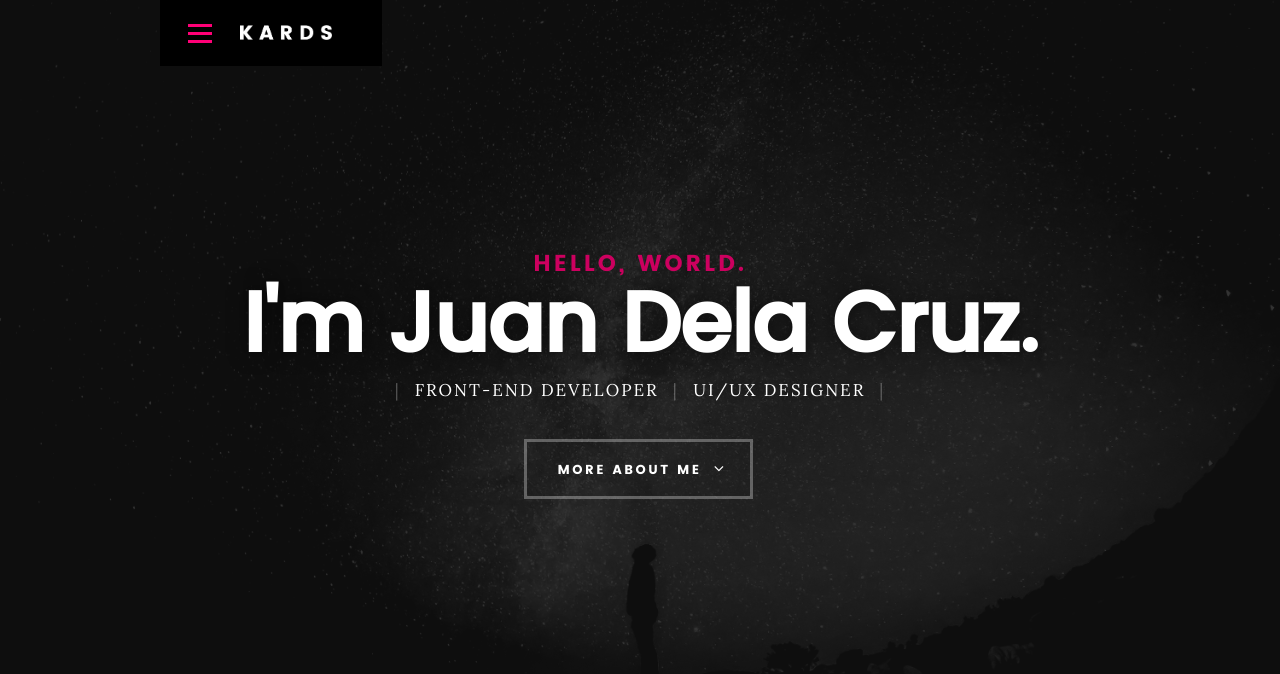
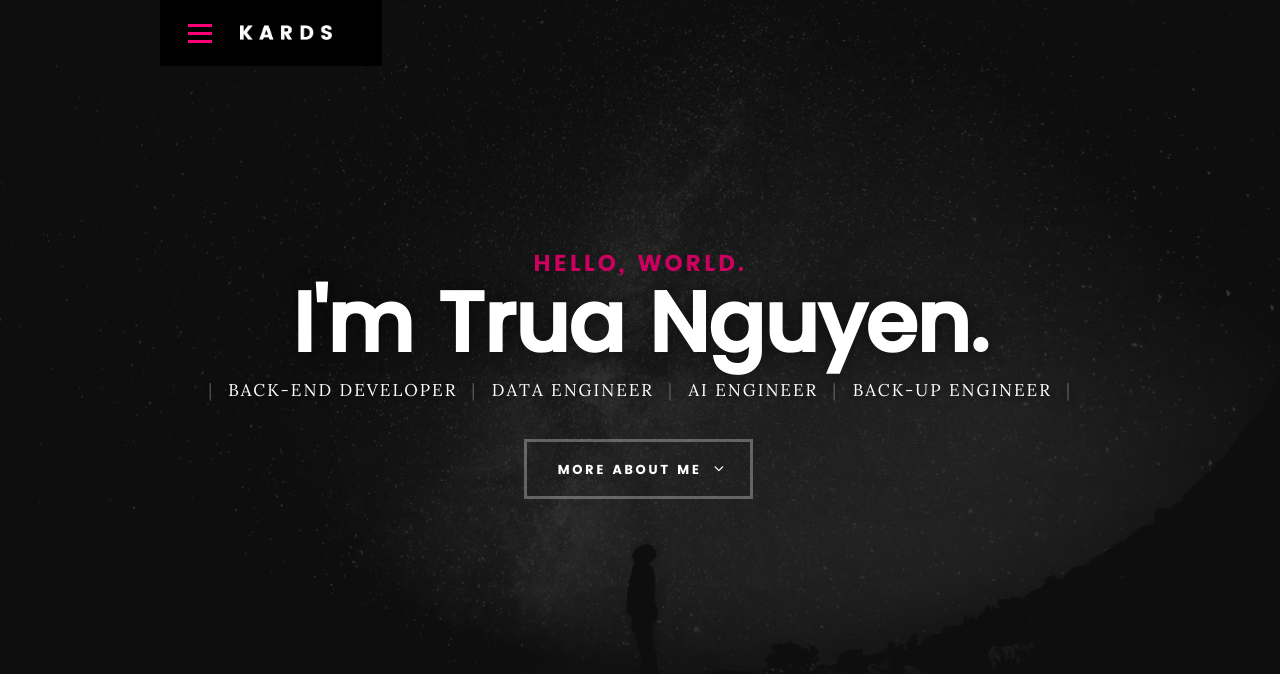
Before and after one commit to truanguyenvan/resume, a plain HTML site: page index.html in a window 1280 px wide. Shown: the top 674 px of the page. Drawn offline with Linux system fonts and the light colour scheme; files whose address does not match are found by name.

Commit message:
initial commit

```diff
--- a/index.html
+++ b/index.html
@@ -74,11 +74,13 @@
    			<div class="col-twelve">
 
 	   			<h5>Hello, World.</h5>
-	   			<h1>I'm Juan Dela Cruz.</h1>
+	   			<h1>I'm Trua Nguyen.</h1>
 
 	   			<p class="intro-position">
-	   				<span>Front-end Developer</span>
-	   				<span>UI/UX Designer</span>
+	   				<span>Back-end Developer</span>
+	   				<span>Data Engineer</span>
+	   				<span>AI Engineer</span>
+	   				<span>Back-up Engineer</span>
 	   			</p>
 
 	   			<a class="button stroke smoothscroll" href="#about" title="">More About Me</a>
@@ -248,7 +250,7 @@
 	   				</div>
 
 	   				<div class="timeline-header">
-	   					<h3>Front-end Developer</h3>
+	   					<h3>Back-end Developer</h3>
 	   					<p>July 2014 - June 2015</p>
 	   				</div>
 
```
Also changed, not shown: styles.html (+5 -3 lines).
